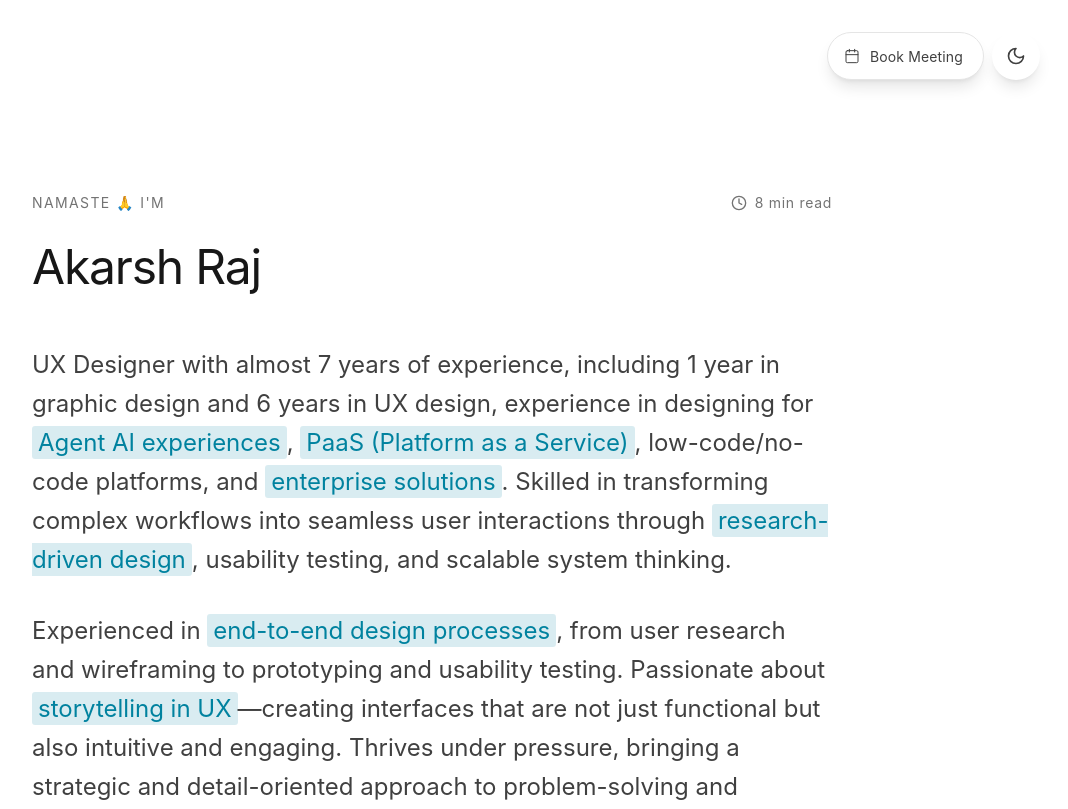
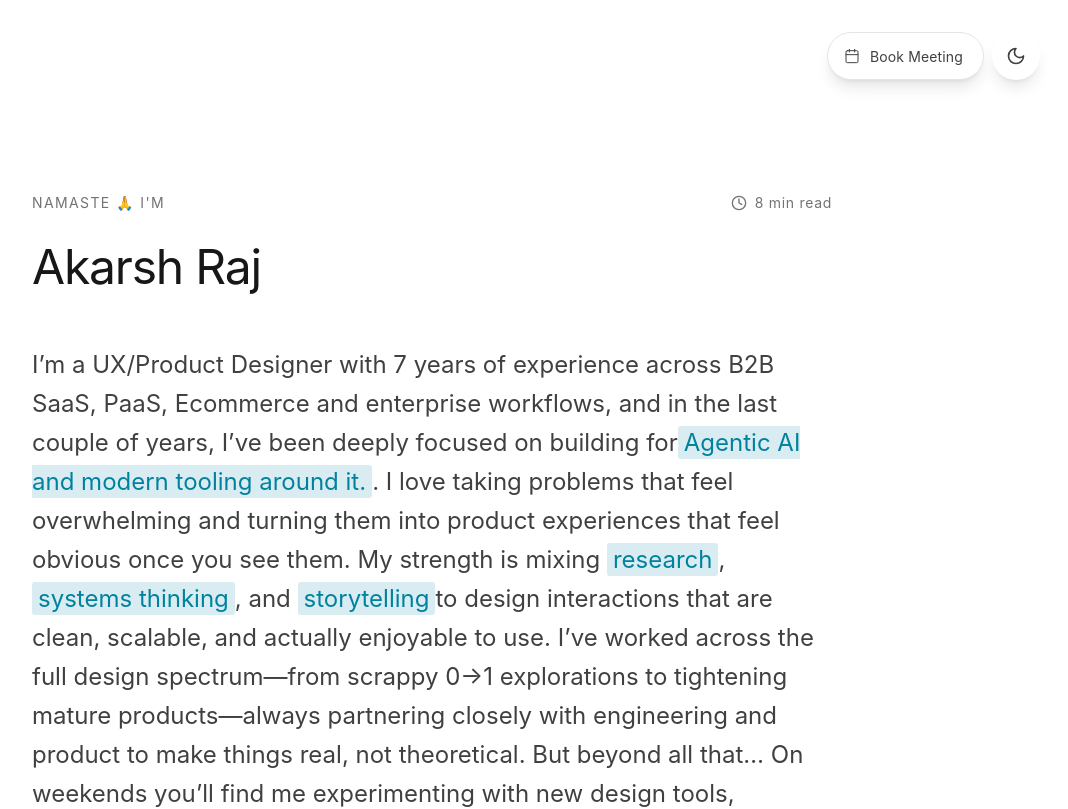
Before and after one commit to aakarshraaj/aakarshraaj.github.io, a React (Vite) app: page / in a window 1280 px wide. Shown: the top 809 px of the page, without its empty margins (208-1276 px from the left). Built offline with nearby package versions, Linux system fonts and the light colour scheme; a web font is replaced by a local one.

Commit message:
Updated Intro

```diff
--- a/src/App.tsx
+++ b/src/App.tsx
@@ -289,19 +289,34 @@ function Hero() {
                   fontWeight: 400,
                 }}
               >
-                UX Designer with almost 7 years of experience,
-                including 1 year in graphic design and 6 years
-                in UX design, experience in designing for{" "}
-                <Highlight>Agent AI experiences</Highlight>,{" "}
-                <Highlight>
-                  PaaS (Platform as a Service)
-                </Highlight>
-                , low-code/no-code platforms, and{" "}
-                <Highlight>enterprise solutions</Highlight>.
-                Skilled in transforming complex workflows into
-                seamless user interactions through{" "}
-                <Highlight>research-driven design</Highlight>,
-                usability testing, and scalable system thinking.
+                I’m a UX/Product Designer with 7 years of experience across B2B SaaS, PaaS, Ecommerce
+                and enterprise workflows, and in the last couple of years,
+                I’ve been deeply focused on building for
+                <Highlight>Agentic AI and modern tooling around it.</Highlight>.
+
+                I love taking problems that feel overwhelming and turning them
+                into product experiences that feel obvious once you see them.
+                My strength is mixing <Highlight>research</Highlight>, <Highlight>systems thinking</Highlight>, and <Highlight>storytelling</Highlight>
+                to design interactions that are clean, scalable, and actually enjoyable to use.
+                I’ve worked across the full design spectrum—from scrappy 0→1 explorations to
+                tightening mature products—always partnering closely with engineering and
+                product to make things real, not theoretical.
+
+                But beyond all that…
+
+                On weekends you’ll find me experimenting with new design tools,
+                obsessing over vibes, code, and little interaction details, or
+                outside playing cricket until my legs give up.
+
+                I’m constantly learning, tinkering, trying, breaking,
+                fixing—because design isn’t just my job; it’s honestly just how my brain works.
+
+                I thrive in teams where curiosity wins over ego, where builders sit close to users,
+                and where good design isn’t decoration—it’s the engine.
+
+                If you’re building something ambitious and want someone who can bring structure,
+                calm, and creativity to the chaos, I’d love to be part of it.
+
               </p>
             </FadeIn>
             <FadeIn delay={0.3}>
```
